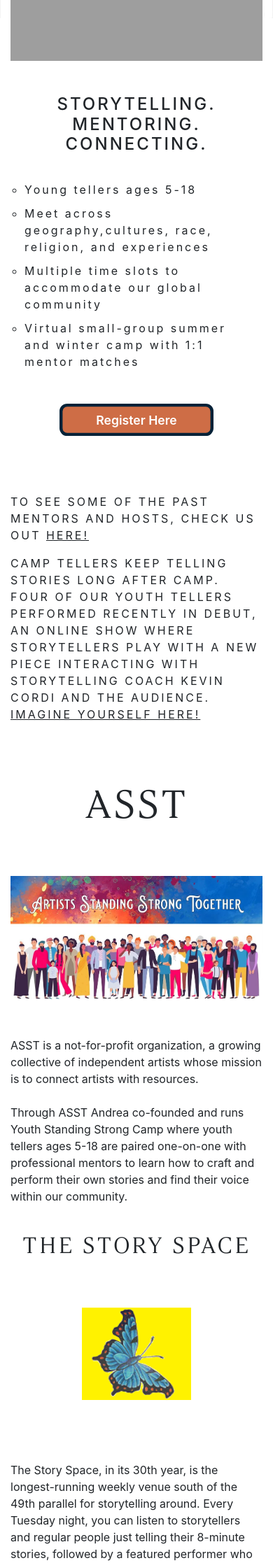
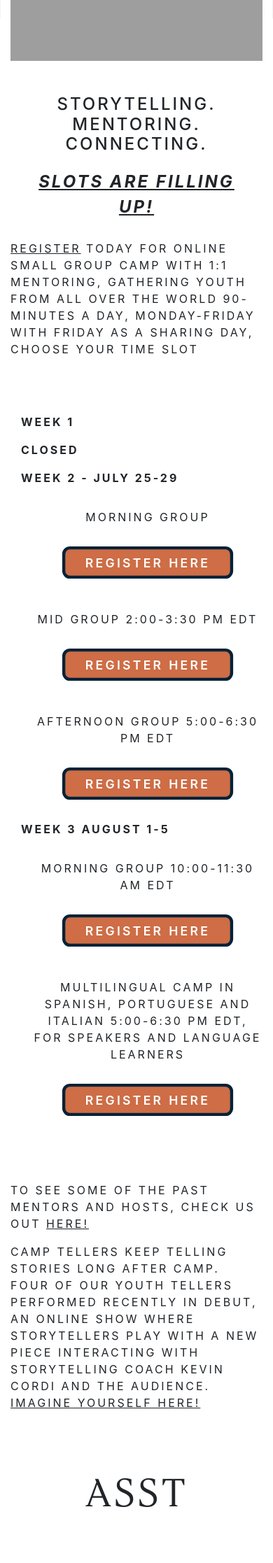
Before and after one commit to ninahorne/Andrea-Kamens, a PHP site: page /StorySpace.html in a window 390 px wide. Shown: the part 458-2692 px from the top of the page at 70% size. Run offline with PHP 8.4, Linux system fonts and the light colour scheme; some libraries are stand-ins or nearby versions; some web fonts are replaced; grey boxes are pictures that could not be loaded.

Commit message:
july edits

```diff
--- a/StorySpace.html
+++ b/StorySpace.html
@@ -123,28 +123,72 @@
                 </div>
                 <div class="col-lg-6">
                   <h4 class="mt-5">Storytelling. Mentoring. Connecting.</h4>
-                  <ul class="list">
-                    <li>
-                      Young tellers ages 5-18
-                    </li>
-                    <li>
-                      Meet across geography,cultures, race, religion, and experiences
-                    </li>
-                    <li>
-                      Multiple time slots to accommodate our global community
-                    </li>
-                    <li>
-                      Virtual small-group summer and winter camp with 1:1 mentor matches
-                    </li>
-                  </ul>
+                  <p class="alert">Slots are filling up!</p>
+                  <p class="text-left">
+                    <a style="text-decoration: underline" href="https://www.artistsstandingstrongtogether.net/yssc-summer-2022" target="_blank">
+                      Register</a>
+                     today for online small group camp with 1:1 mentoring, gathering youth from all over the world 90-minutes a day, Monday-Friday with Friday as a sharing day, choose your time slot
 
-                  <button
-                    onclick="nativgateToCampRegistrationPage()"
-                    class="yss-button"
-                  >
-                    Register Here
-                </button>
+                  </p>
+
+
+
                 </div>
+
+              </div>
+              <div class="row camp-details">
+                <div class="col-lg-6">
+                  <p class="text-left font-weight-bold">
+
+                    Week 1
+                  </p>
+                </div>
+                <div class="col-lg-6">
+                  <p class="text-left font-weight-bold">
+                    CLOSED
+                  </p>
+                </div>
+                <hr />
+                <div class="col-12">
+                  <p class="text-left font-weight-bold">
+
+                    Week 2 - July 25-29
+                  </p>
+                </div>
+                <div class="camp-row">
+                  <p class="text-left">Morning Group</p>
+                  <a href="https://www.aplos.com/aws/events/yssc_summer_2022" target="_blank" class="yss-button">Register Here</a>
+                </div>
+                <li class="camp-row">
+                  <p class="text-left">Mid Group 2:00-3:30 pm EDT
+                  </p>
+                  <a href="https://www.aplos.com/aws/events/yssc_summer_2022" target="_blank" class="yss-button">Register Here</a>
+                </li>
+                <div class="camp-row">
+                  <p class="text-left">Afternoon Group 5:00-6:30 pm EDT
+                  </p>
+                  <a href="https://www.aplos.com/aws/events/yssc_summer_2022" target="_blank" class="yss-button">Register Here</a>
+                </div>
+                <hr />
+
+                <div class="col-12">
+                  <p class="text-left font-weight-bold">
+
+                    Week 3 August 1-5                       </p>
+                </div>
+                <div class="camp-row">
+                  <p class="text-left">    Morning Group 10:00-11:30 am EDT
+
+                  </p>
+                  <a href="https://www.aplos.com/aws/events/yssc_youth_teller_registration" target="_blank" class="yss-button">Register Here</a>
+                </div>
+                <li class="camp-row">
+                  <p class="text-left">    Multilingual Camp in Spanish, Portuguese and Italian 5:00-6:30 pm EDT, for speakers and language learners
+
+
+                  </p>
+                  <a href="https://www.aplos.com/aws/events/yssc_youth_teller_registration" target="_blank" class="yss-button">Register Here</a>
+                </li>
 
               </div>
               <!-- <div class="mt-5">
--- a/styles.css
+++ b/styles.css
@@ -2086,3 +2086,62 @@ a:hover {
 .cursor-pointer:hover {
   cursor: pointer;
 }
+
+.alert {
+  font-weight: bold;
+  font-style: italic;
+  text-decoration: underline;
+  font-size: 1.5rem;
+}
+
+.camp-details{
+  margin: 4rem 0;
+}
+.camp-row{
+  position: relative;
+  padding-left: 4rem;
+  display: grid;
+  grid-template-columns: 1fr 1fr;
+  grid-gap: 2rem;
+  align-items: center;
+  width: 100%;
+
+}
+
+
+.camp-row .yss-button{
+  margin: 1rem auto;
+  width: 222px;
+}
+
+.camp-row p {
+  margin: 0;
+  padding: 0;
+}
+
+.camp-row:before{
+  content: '';
+  display: block;
+  width: 5px;
+  height: 5px;
+  background: black;
+  border-radius: 100%;
+  position: absolute;
+  left: 2rem;
+}
+@media screen and (max-width: 767px){
+  .camp-row{
+    grid-template-columns: 1fr;
+    padding-left: 2rem;
+    margin: 1rem 0;
+  }
+  .camp-row:before{
+    display: none;
+  }
+  .camp-row .yss-button{
+    margin: 0rem auto 1rem;
+  }
+  .camp-row .text-left {
+    text-align: center !important;
+  }
+}
```
Also changed, not shown: index.html (+46 -34 lines), 1 other file.
